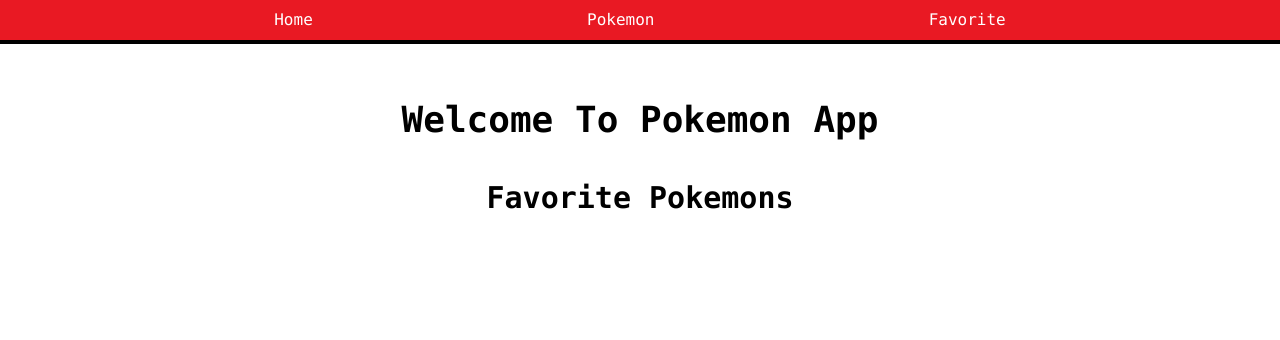
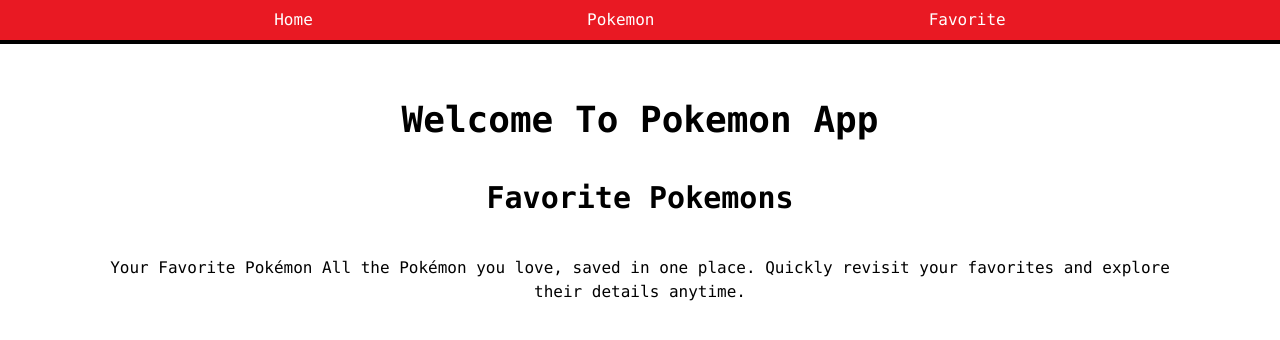
Before and after one commit to AllenE2025/Pokemon-App, a React (Vite) app: page /favorite in a window 1280 px wide. Shown: the top 340 px of the page. Built offline with nearby package versions, Linux system fonts and the light colour scheme.

Commit message:
updated favorite page

```diff
--- a/src/components/Favorite.tsx
+++ b/src/components/Favorite.tsx
@@ -2,6 +2,10 @@ function Favorite() {
   return (
     <div>
       <h2 className="font-semibold text-3xl py-10">Favorite Pokemons</h2>
+      <p>
+        Your Favorite Pokémon All the Pokémon you love, saved in one place.
+        Quickly revisit your favorites and explore their details anytime.
+      </p>
     </div>
   );
 }
```
